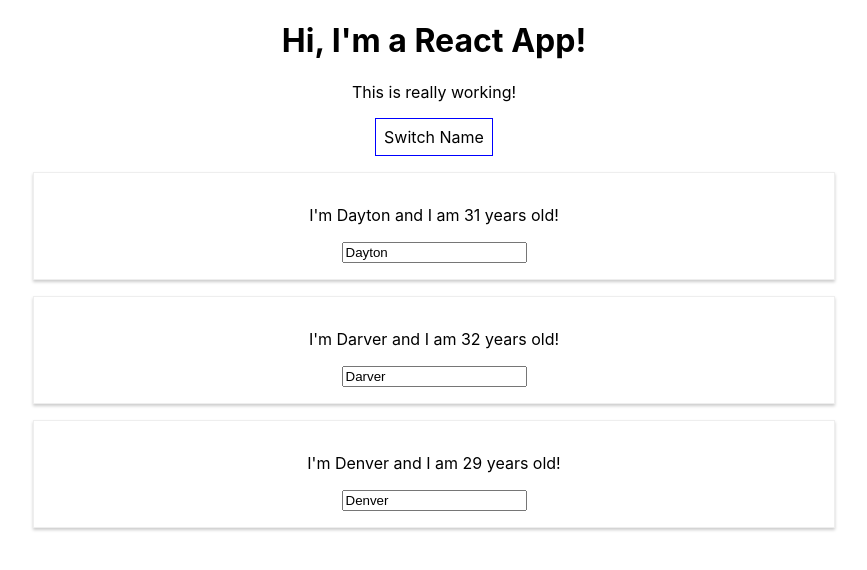
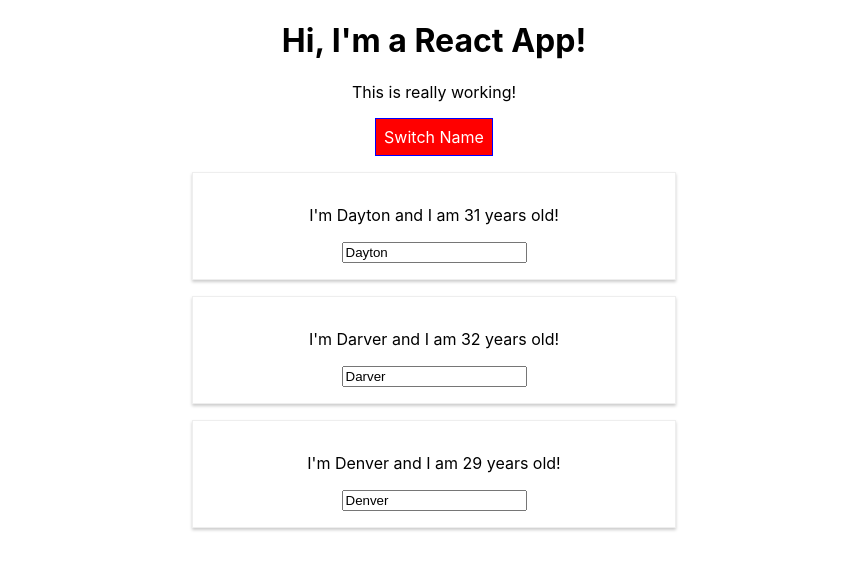
Before and after one commit to nicklocicero/react-complete-guide, a React (Create React App) app: page / in a window 1280 px wide. Shown: the top 570 px of the page, without its empty margins (206-1073 px from the left). Built offline with nearby package versions, Linux system fonts and the light colour scheme.

Commit message:
playing around with CSS, added Radium to use media queries

```diff
--- a/package.json
+++ b/package.json
@@ -4,6 +4,7 @@
   "private": true,
   "dependencies": {
     "create-react-app": "^2.1.3",
+    "radium": "^0.25.1",
     "react": "^16.7.0",
     "react-dom": "^16.7.0",
     "react-scripts": "2.1.3"
--- a/src/App.css
+++ b/src/App.css
@@ -1,3 +1,12 @@
 .App {
   text-align: center;
 }
+
+
+.red {
+  color: red;
+}
+
+.bold {
+  font-weight: bold;
+}
--- a/src/App.js
+++ b/src/App.js
@@ -1,5 +1,6 @@
 import React, { Component } from 'react';
 import './App.css';
+import Radium, { StyleRoot } from 'radium';
 import Person from './Person/Person.js'
 
 class App extends Component {
@@ -46,11 +47,16 @@
 
   render() {
     const style = {
-        backgroundColor: 'white',
+        backgroundColor: 'green',
+        color: 'white',
         font: 'inherit',
         border: '1px solid blue',
         padding: '8px',
-        cursor: 'pointer'
+        cursor: 'pointer',
+        ':hover': {
+          backgroundColor: 'lightgreen',
+          color: 'black',
+        }
     };
 
     let persons = null;
@@ -70,19 +76,36 @@
           })}
         </div>
       );
+
+      style.backgroundColor = 'red';
+      style[':hover'] = {
+        backgroundColor: 'salmon',
+        color: 'black',
+      }
+    }
+
+    let classes = [];
+    if (this.state.persons.length <= 2) {
+      classes.push('red');
+    }
+    if (this.state.persons.length <= 1) {
+      classes.push('bold');
     }
 
     return (
+      <StyleRoot>
         <div className="App">
           <h1>Hi, I'm a React App!</h1>
-        <p>This is really working!</p>
+          <p className={classes.join(' ')}>This is really working!</p>
           <button
             style={style}
             onClick={this.togglePersonsHandler}>Switch Name</button>
           {persons}
         </div>
+      </StyleRoot>
     );
   }
 }
 
-export default App;
+// higher order component Radium
+export default Radium(App);
--- a/src/Person/Person.js
+++ b/src/Person/Person.js
@@ -1,9 +1,16 @@
 import React from 'react';
+import Radium from 'radium';
+
 import './Person.css'
 
 const person = (props) => {
+    const style = {
+        '@media (min-width: 500px)': {
+            width: '450px'
+        }
+    }
     return (
-        <div className="Person">
+        <div className="Person" style={style}>
             <p onClick={props.click}>I'm {props.name} and I am {props.age} years old!</p>
             <p>{props.children}</p>
             <input type="text" onChange={props.changed} value={props.name} />
@@ -11,4 +18,4 @@
     )
 }
 
-export default person;
+export default Radium(person);
```
Also changed, not shown: 1 other file (tests, documents, lock files or other folders). Lines whose indentation alone changed are shown as unchanged.
